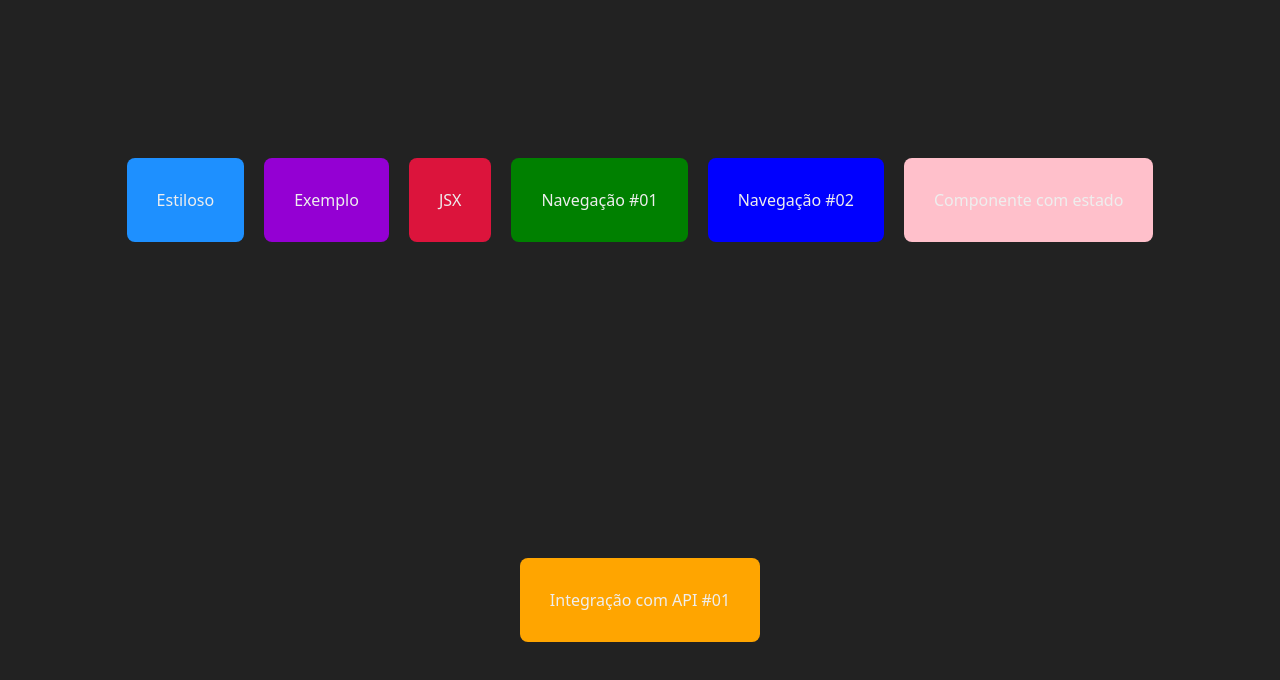
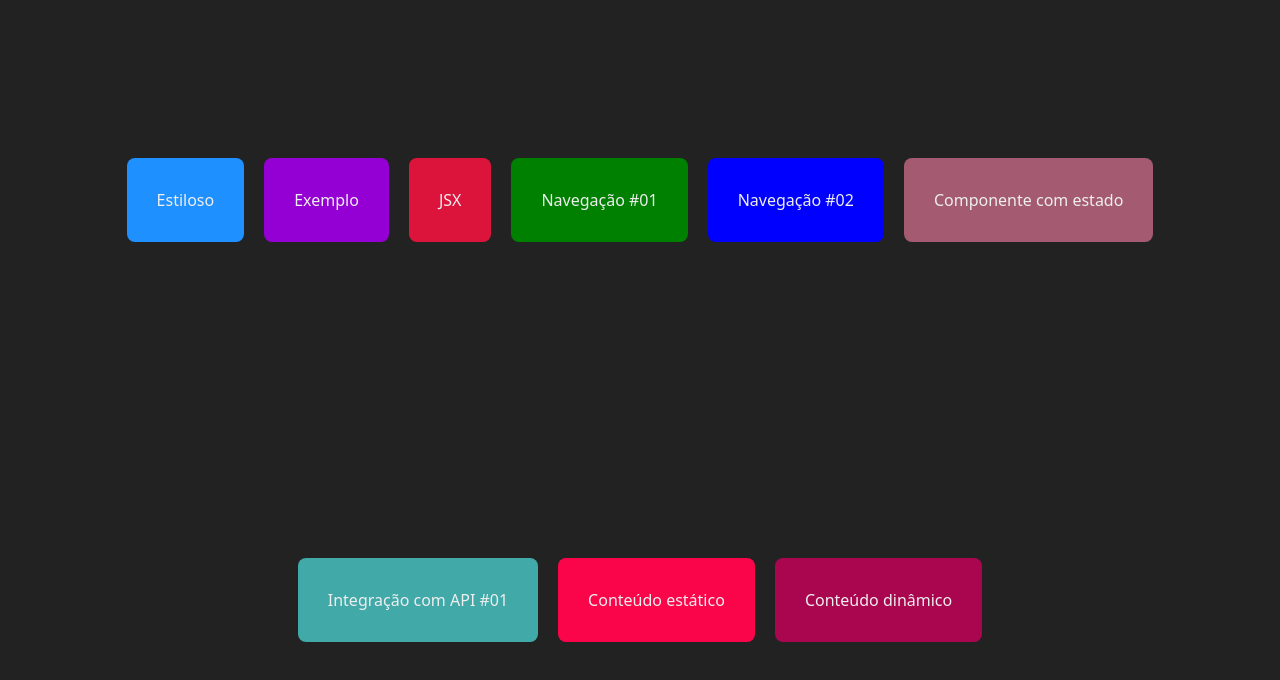
Before and after one commit to erick-patrick-dev/Projeto-cadastro-firebase, a Next.js app in the folder fundamentos_nextjs/: page / in a window 1280 px wide. Shown: the top 680 px of the page. Built offline with nearby package versions, Linux system fonts and the light colour scheme.

Commit message:
Static Generation

```diff
--- a/fundamentos_nextjs/src/components/Navegador.jsx
+++ b/fundamentos_nextjs/src/components/Navegador.jsx
@@ -3,7 +3,7 @@
 
 export default function Navegador(props) {
     return (
-        <Link href={props.destino}>
+        <Link href={props.destino} passHref>
             <div className={styles.navegador} style={{
                 backgroundColor: props.cor ?? 'dodgerblue'
             }}>
--- /dev/null
+++ b/fundamentos_nextjs/src/pages/estatico.jsx
@@ -0,0 +1,23 @@
+import Layout from "../components/Layout";
+
+// pré renderização estática
+
+export async function getStaticProps() {
+    return {
+        props: {
+            numero: Math.random()
+        }
+    }
+}
+
+
+
+export default function Estatico(props) {
+    return (
+        <Layout titulo="Conteúdo Estático">
+            <div className="Random">
+                <p>{props.numero}</p>
+            </div>
+        </Layout>
+    )
+}
--- a/fundamentos_nextjs/src/pages/index.jsx
+++ b/fundamentos_nextjs/src/pages/index.jsx
@@ -14,8 +14,10 @@
       <Navegador texto="JSX"  destino="/jsx" cor="crimson" />
       <Navegador texto="Navegação #01"  destino="/navegacao/" cor="green" />
       <Navegador texto="Navegação #02"  destino="/cliente/sp-6/123" cor="blue" />
-      <Navegador texto="Componente com estado"  destino="/estado" cor="pink" />
-      <Navegador texto="Integração com API #01"  destino="/integracao_1" cor="orange" />
+      <Navegador texto="Componente com estado"  destino="/estado" cor="#a45b71" />
+      <Navegador texto="Integração com API #01"  destino="/integracao_1" cor="#42a9a9" />
+      <Navegador texto="Conteúdo estático"  destino="/estatico" cor="#fa054a" />
+      <Navegador texto="Conteúdo dinâmico"  destino="/dinamico" cor="#aa054f" />
     </div>
   )
 }
```
